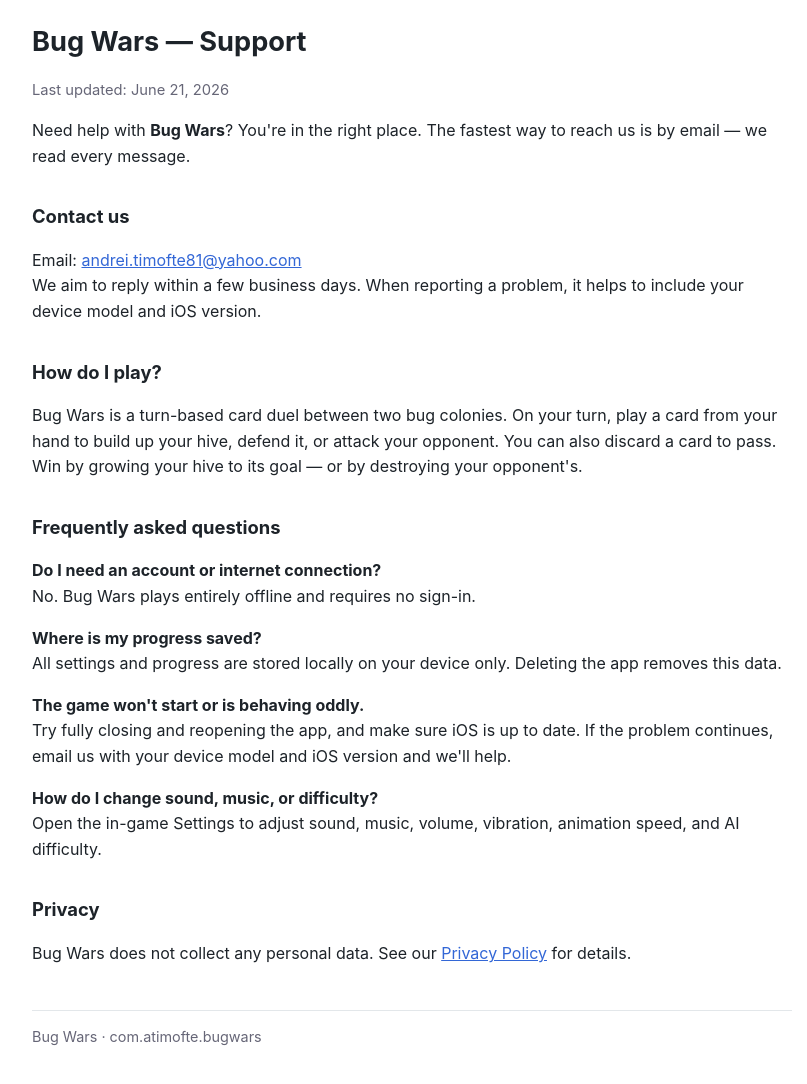
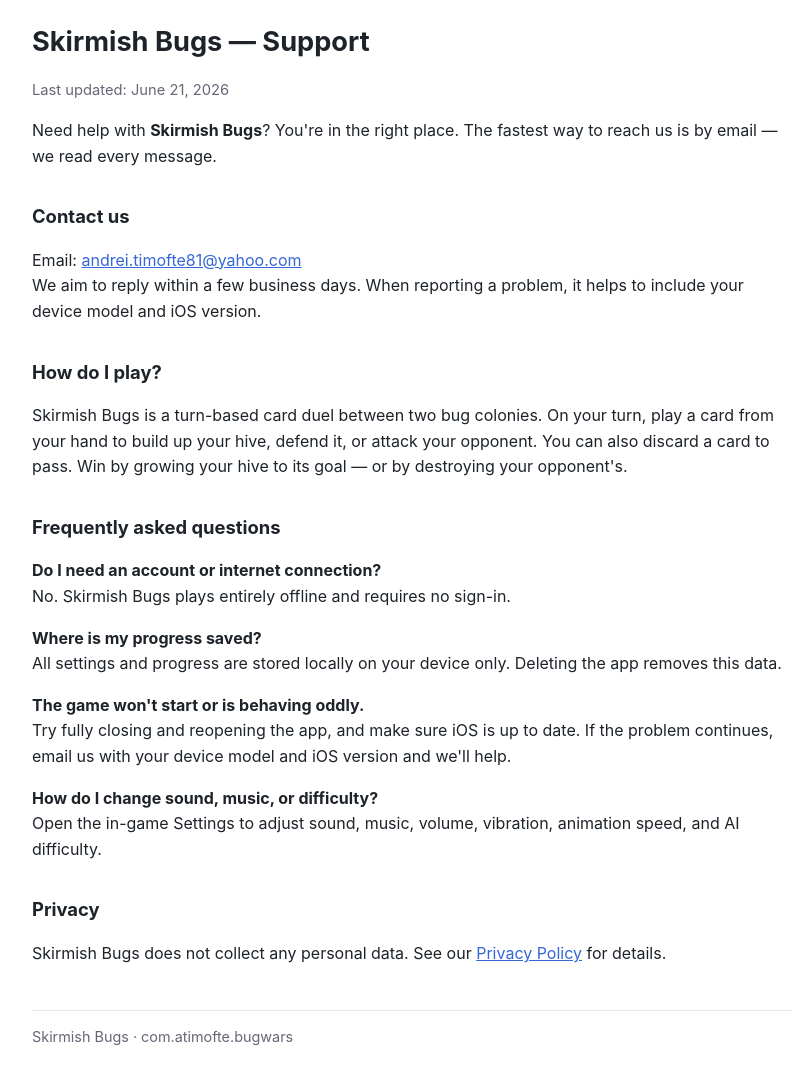
Before and after one commit to Andrei-Tim/Andrei-Tim.github.io, a plain HTML site: page bug-wars/support.html in a window 1280 px wide. Shown: the part 80-1164 px from the top of the page, without its empty margins (228-1035 px from the left). Drawn offline with Linux system fonts and the light colour scheme.

Commit message:
Rename Bug Wars to Skirmish Bugs

```diff
--- a/bug-wars/support.html
+++ b/bug-wars/support.html
@@ -3,7 +3,7 @@
 <head>
 <meta charset="utf-8">
 <meta name="viewport" content="width=device-width, initial-scale=1">
-<title>Bug Wars — Support</title>
+<title>Skirmish Bugs — Support</title>
 <style>
   body{max-width:760px;margin:40px auto;padding:0 20px;
        font-family:-apple-system,BlinkMacSystemFont,"Segoe UI",Roboto,sans-serif;
@@ -18,10 +18,10 @@
 </head>
 <body>
   <a class="back" href="../index.html">&larr; All games</a>
-  <h1>Bug Wars — Support</h1>
+  <h1>Skirmish Bugs — Support</h1>
   <p class="date">Last updated: June 21, 2026</p>
 
-  <p>Need help with <b>Bug Wars</b>? You're in the right place. The fastest way to reach us is
+  <p>Need help with <b>Skirmish Bugs</b>? You're in the right place. The fastest way to reach us is
      by email — we read every message.</p>
 
   <h2>Contact us</h2>
@@ -30,13 +30,13 @@
      your device model and iOS version.</p>
 
   <h2>How do I play?</h2>
-  <p>Bug Wars is a turn-based card duel between two bug colonies. On your turn, play a card from
+  <p>Skirmish Bugs is a turn-based card duel between two bug colonies. On your turn, play a card from
      your hand to build up your hive, defend it, or attack your opponent. You can also discard a
      card to pass. Win by growing your hive to its goal — or by destroying your opponent's.</p>
 
   <h2>Frequently asked questions</h2>
   <p><b>Do I need an account or internet connection?</b><br>
-     No. Bug Wars plays entirely offline and requires no sign-in.</p>
+     No. Skirmish Bugs plays entirely offline and requires no sign-in.</p>
   <p><b>Where is my progress saved?</b><br>
      All settings and progress are stored locally on your device only. Deleting the app removes
      this data.</p>
@@ -48,9 +48,9 @@
      AI difficulty.</p>
 
   <h2>Privacy</h2>
-  <p>Bug Wars does not collect any personal data. See our
+  <p>Skirmish Bugs does not collect any personal data. See our
      <a href="privacy.html">Privacy Policy</a> for details.</p>
 
-  <footer>Bug Wars &middot; com.atimofte.bugwars</footer>
+  <footer>Skirmish Bugs &middot; com.atimofte.bugwars</footer>
 </body>
 </html>
```
Also changed, not shown: bug-wars/index.html (+5 -5 lines), bug-wars/privacy.html (+5 -5 lines), index.html (+2 -2 lines).
